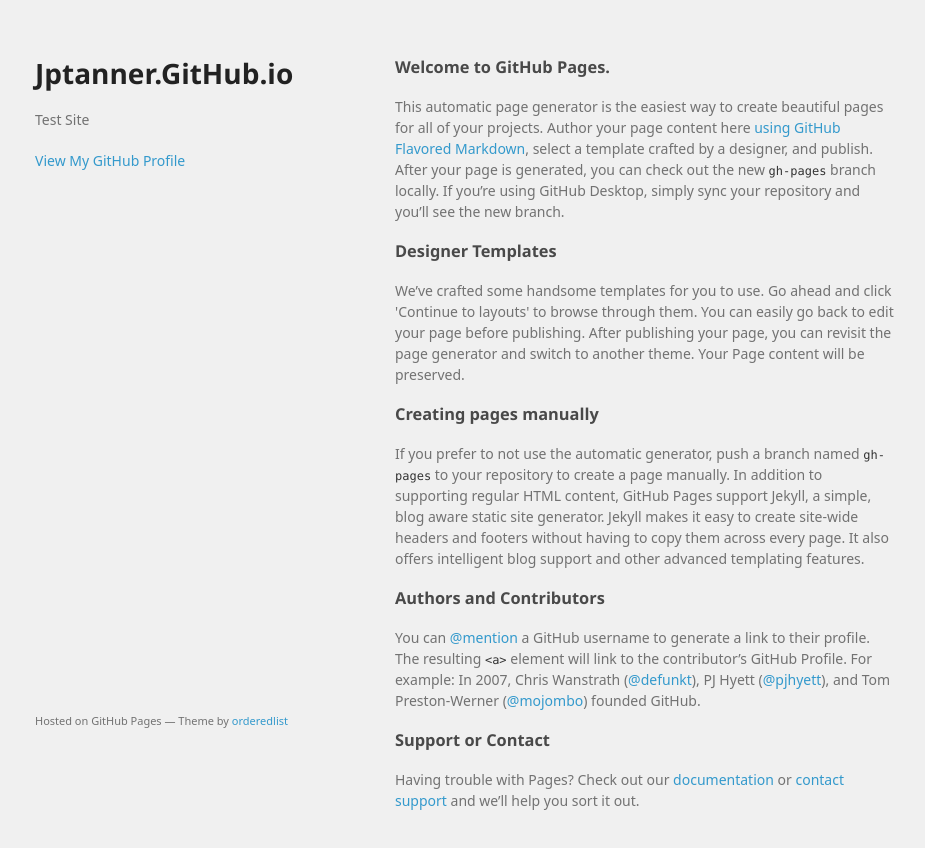
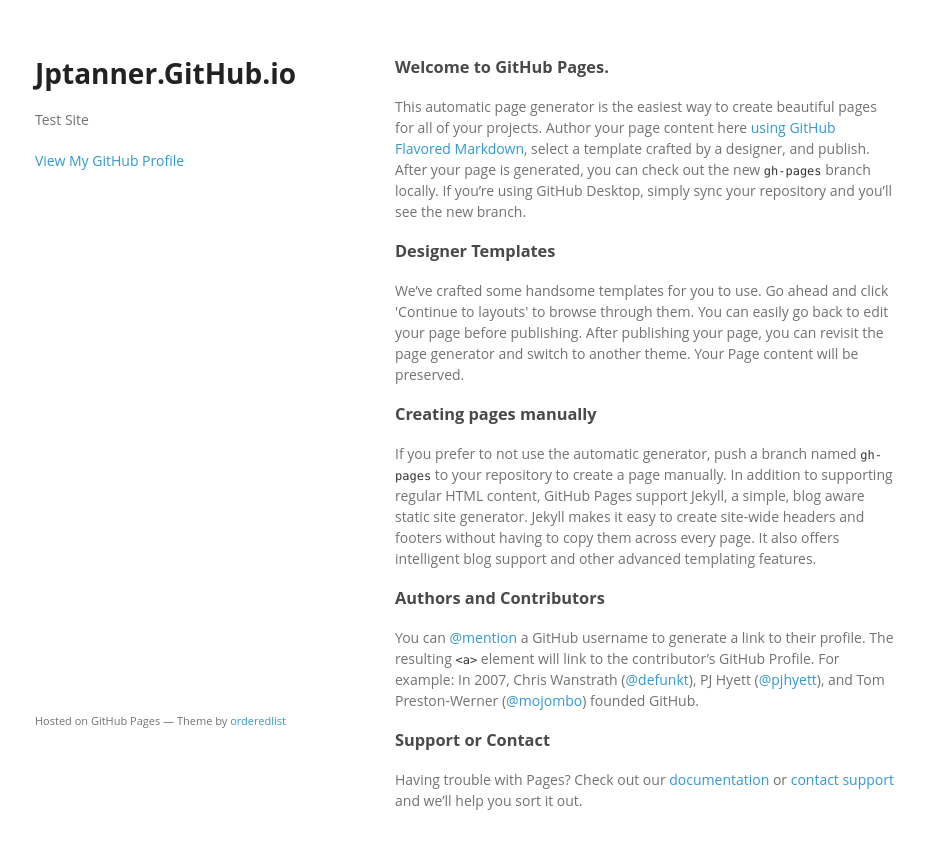
Before and after one commit to jptanner/jptanner.github.io, a plain HTML site: page index.html in a window 1280 px wide. Shown: the whole page, without its empty margins (175-1100 px from the left). Drawn offline with Linux system fonts and the light colour scheme; a web font is replaced by a local one.

Commit message:
Set all fonts to Open Sans.

```diff
--- a/stylesheets/styles.css
+++ b/stylesheets/styles.css
@@ -54,8 +54,12 @@
        url('../fonts/Noto-Sans-700italic/Noto-Sans-700italic.svg#NotoSans') format('svg');
 }
 
+* {
+  font-family: 'Open Sans', sans-serif;
+}
+
 body {
-  background-color: #F0F0F0;
+  background-color: #fff;
   padding:50px;
   font: 14px/1.5 "Noto Sans", "Helvetica Neue", Helvetica, Arial, sans-serif;
   color:#727272;
```
